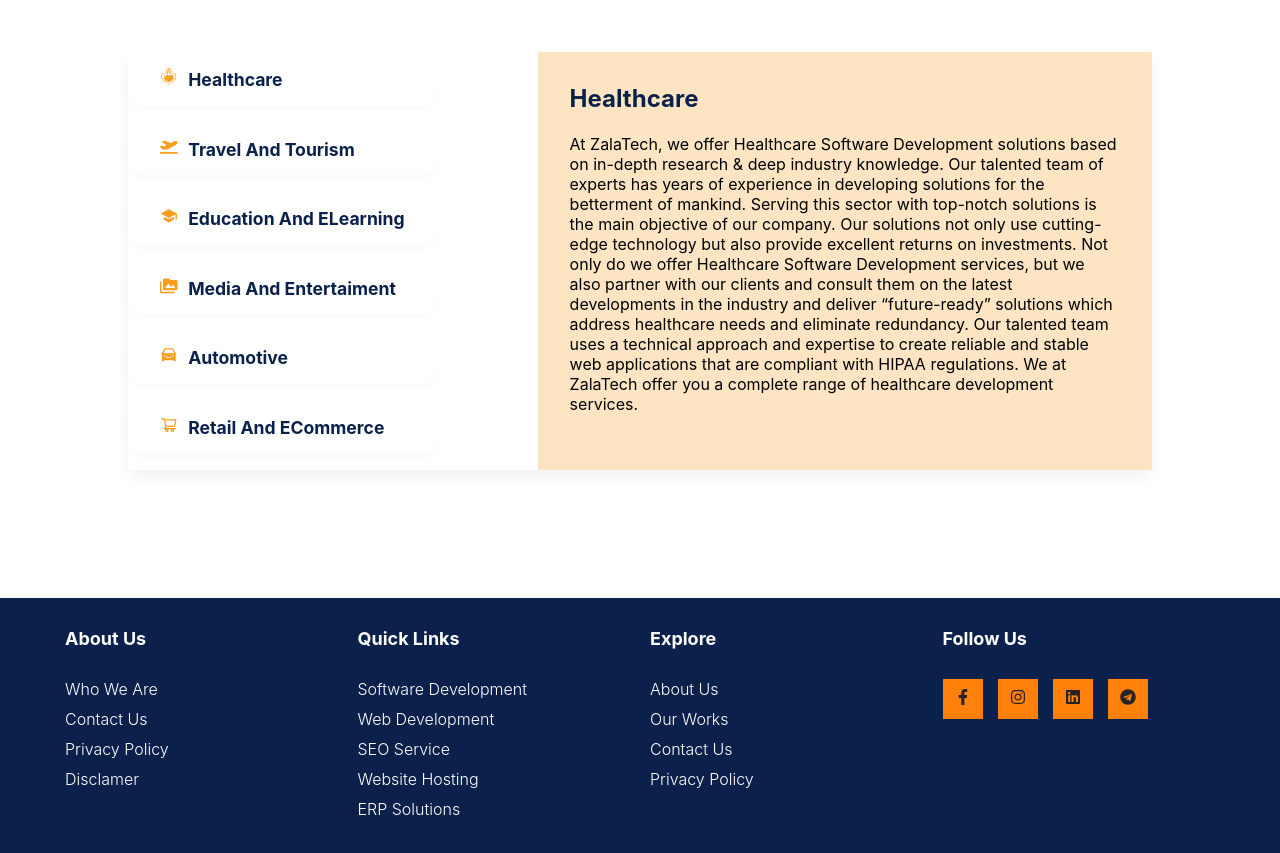
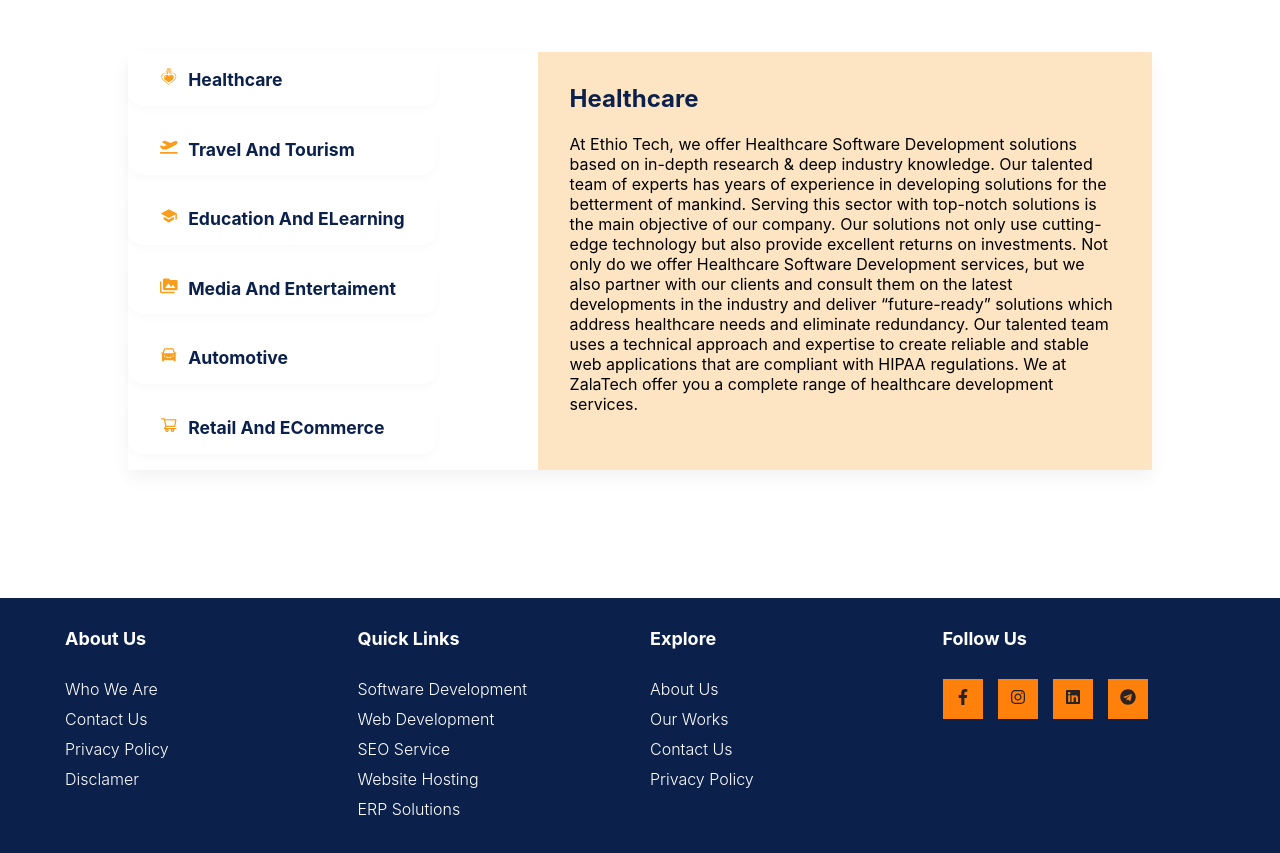
Before and after one commit to esmaelmoh/portfolio-website, a React (Create React App) app: page /services in a window 1280 px wide. Shown: the part 1500-2353 px from the top of the page. Built offline with nearby package versions, Linux system fonts and the light colour scheme.

Commit message:
Update data.js

```diff
--- a/src/components/Sector/data.js
+++ b/src/components/Sector/data.js
@@ -10,13 +10,13 @@ const data = [
     id: 0,
     title: 'healthcare',
     icon: <GiHealthPotion />,
-    desc: `At ZalaTech, we offer Healthcare Software Development solutions based on in-depth research & deep industry knowledge. Our talented team of experts has years of experience in developing solutions for the betterment of mankind. Serving this sector with top-notch solutions is the main objective of our company. Our solutions not only use cutting-edge technology but also provide excellent returns on investments. Not only do we offer Healthcare Software Development services, but we also partner with our clients and consult them on the latest developments in the industry and deliver “future-ready” solutions which address healthcare needs and eliminate redundancy. Our talented team uses a technical approach and expertise to create reliable and stable web applications that are compliant with HIPAA regulations. We at ZalaTech offer you a complete range of healthcare development services. `,
+    desc: `At Ethio Tech, we offer Healthcare Software Development solutions based on in-depth research & deep industry knowledge. Our talented team of experts has years of experience in developing solutions for the betterment of mankind. Serving this sector with top-notch solutions is the main objective of our company. Our solutions not only use cutting-edge technology but also provide excellent returns on investments. Not only do we offer Healthcare Software Development services, but we also partner with our clients and consult them on the latest developments in the industry and deliver “future-ready” solutions which address healthcare needs and eliminate redundancy. Our talented team uses a technical approach and expertise to create reliable and stable web applications that are compliant with HIPAA regulations. We at ZalaTech offer you a complete range of healthcare development services. `,
   },
   {
     id: 1,
     title: 'travel and tourism',
     icon: <FaPlaneDeparture />,
-    desc: `At ZalaTech, we build cutting-edge technology to help travel and tourism businesses automate the management of customer communication, guest management, online booking, customer communication, and logistics management. We have a dedicated team specializing in the design and develop end-to-end travel tech solutions by integrating OTAs’ & tour operators’ websites. We keep ourselves updated on the latest trends and developments in travel and hospitality to not only develop solutions but also consult our clients and help them be future-ready. This adds immense value to our as well as our client’s businesses. We at ZalaTech focus on developing easy-to-use interfaces that boost user engagement and maximize Return on Investment. Our goal is to minimize on costs of operations while uplifting return on investment for your business.`,
+    desc: `At Ethio Tech, we build cutting-edge technology to help travel and tourism businesses automate the management of customer communication, guest management, online booking, customer communication, and logistics management. We have a dedicated team specializing in the design and develop end-to-end travel tech solutions by integrating OTAs’ & tour operators’ websites. We keep ourselves updated on the latest trends and developments in travel and hospitality to not only develop solutions but also consult our clients and help them be future-ready. This adds immense value to our as well as our client’s businesses. We at ZalaTech focus on developing easy-to-use interfaces that boost user engagement and maximize Return on Investment. Our goal is to minimize on costs of operations while uplifting return on investment for your business.`,
   },
   {
     id: 2,
```
